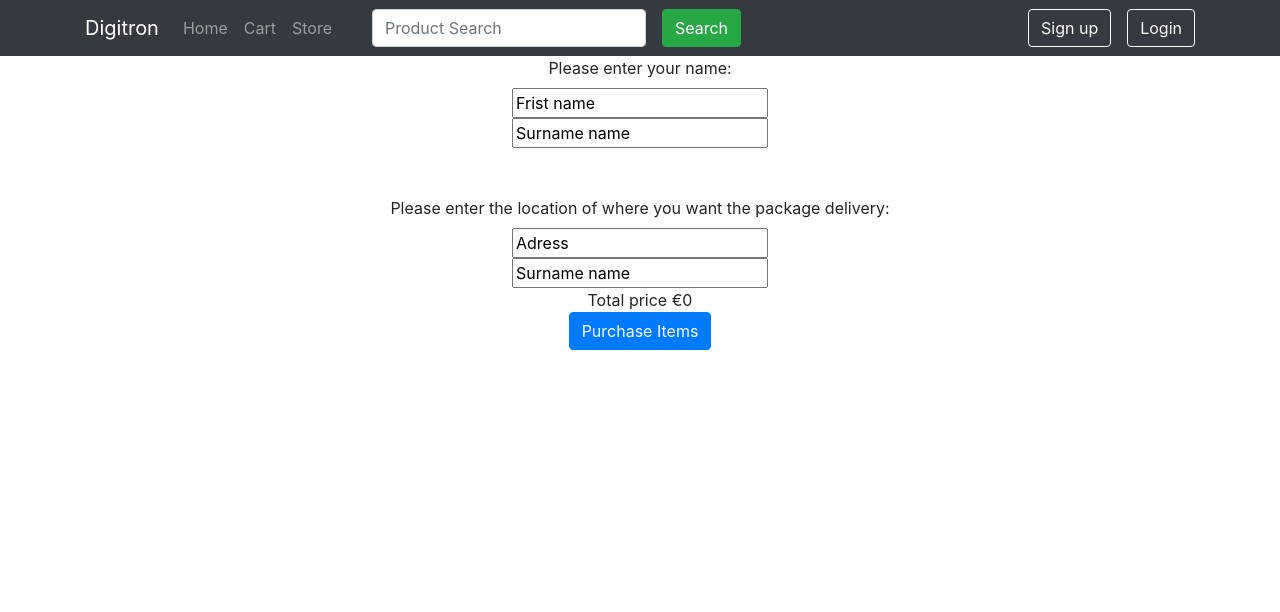
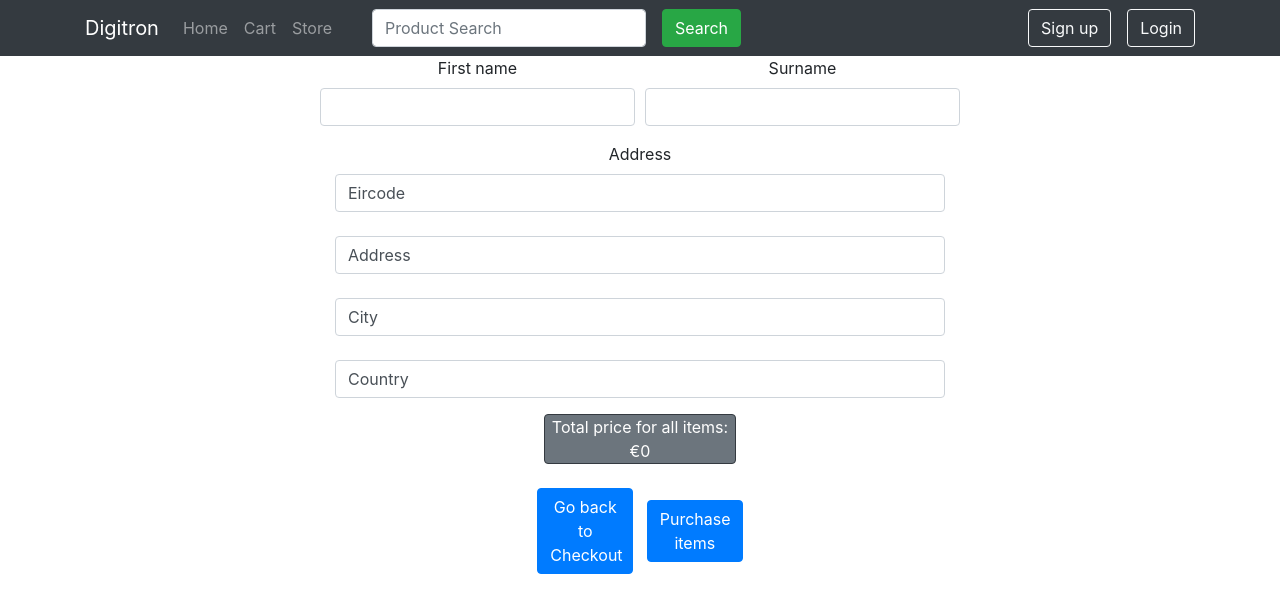
Before and after one commit to samBrownless16/Professional_Practice_Project, a React (Create React App) app: page /checkout in a window 1280 px wide. Shown: the top 612 px of the page. Built offline with nearby package versions, Linux system fonts and the light colour scheme.

Commit message:
Buttons and updated code

```diff
--- a/src/components/checkout.js
+++ b/src/components/checkout.js
@@ -1,7 +1,8 @@
 import React, { Component } from 'react';
-import { CartDisplayProducts } from './cartDisplayProducts';
 import Button from 'react-bootstrap/Button';
 import Nav from 'react-bootstrap/Nav';
+import Form from 'react-bootstrap/Form';
+import Col from 'react-bootstrap/Col';
 import Card from 'react-bootstrap/Card';
 
 export class Checkout extends Component {
@@ -28,33 +29,50 @@ export class Checkout extends Component {
         //   console.log(localStorage.getItem('cart'));
     }
 
+    onClick = () => {
+        console.log()
+    }
+
     render() {
         return (
-            <div className="Cart" style={{ width:'50%', margin: 'auto'}}>
-                <card>
-                    <label>Please enter your name: </label>
-                    <br></br>
-                    <input value='Frist name'></input>
-                    <br></br>
-                    <input value='Surname name'></input>
-                    <br></br>
-                </card>
-                <br></br>
-                <card>
-                <br></br>
-                <label>Please enter the location of where you want the package delivery: </label>
-                    <br></br>
-                    <input value='Adress'></input>
-                    <br></br>
-                    <input value='Surname name'></input>
-                    <br></br>
-                </card>
-                <card>
-                Total price €{this.state.totalPrice}
-                </card>
-                <br></br>
-                <Button class="btn">Purchase Items</Button>
+
+            <div style={{ width:'50%', margin: 'auto'}}>
+                <Form onSubmit={this.onClick}>
+                <Form.Row>
+                                <Form.Group as={Col}>
+                                <Form.Label>First name</Form.Label>
+                                    <Form.Control type="input" value={this.state.firstName} onChange={this.onChangeFName} required></Form.Control>
+                                                 </Form.Group>
+                                <Form.Group as={Col}>
+                                <Form.Label>Surname</Form.Label>
+                                    <Form.Control type="input" value={this.state.surname} onChange={this.onChangeSurname} required></Form.Control>
+                                </Form.Group>
+                            </Form.Row>
+
+                                <Form.Group as={Col}>
+                                    <Form.Label>Address</Form.Label>
+                                    <Form.Control type="input" value='Eircode' onChange={this.onChangeEmail} required></Form.Control>
+                                    <br></br>
+                                    <Form.Control type="input" value='Address' onChange={this.onChangePassword} required></Form.Control>
+                                    <br></br>
+                                    <Form.Control type="input" value='City' onChange={this.onChangePassword} required></Form.Control>
+                                    <br></br>
+                                    <Form.Control type="input" value='Country' onChange={this.onChangePassword} required></Form.Control>
+                                </Form.Group>
+                                <Card bg="secondary" border="dark" text="white" style={{ width:'30%', margin: 'auto'}} >
+                                     Total price for all items: €{this.state.totalPrice}
+                                 </Card>
+                                 <br></br>
+
+
+                                 <Button class="btn" href="/cart" style={{ width:'15%', margin: 'auto'}} >Go back to Checkout</Button>
+                                 &nbsp;&nbsp;&nbsp;
+                                  <Button class="btn" href="/cart" style={{ width:'15%', margin: 'auto'}} >Purchase items</Button>
+
+
+                        </Form>
             </div>
+
         );
     }
 }
```
